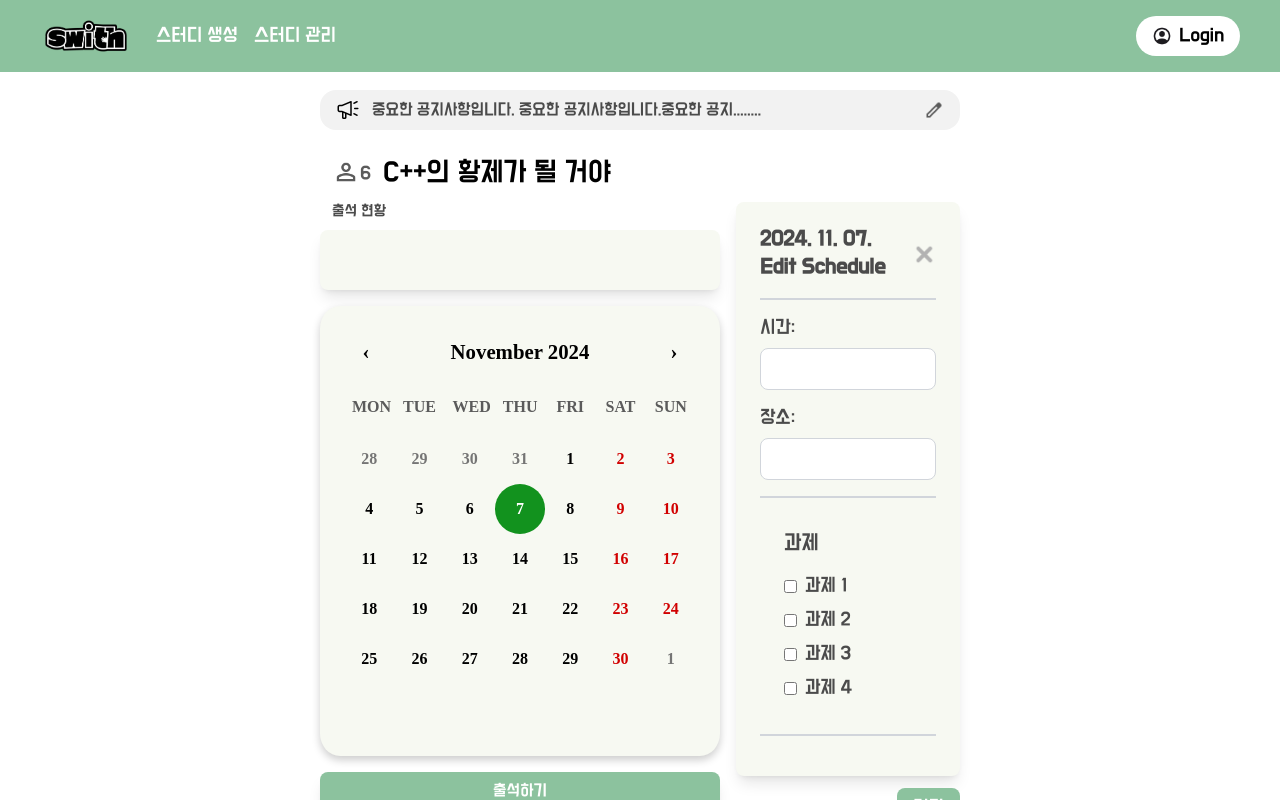
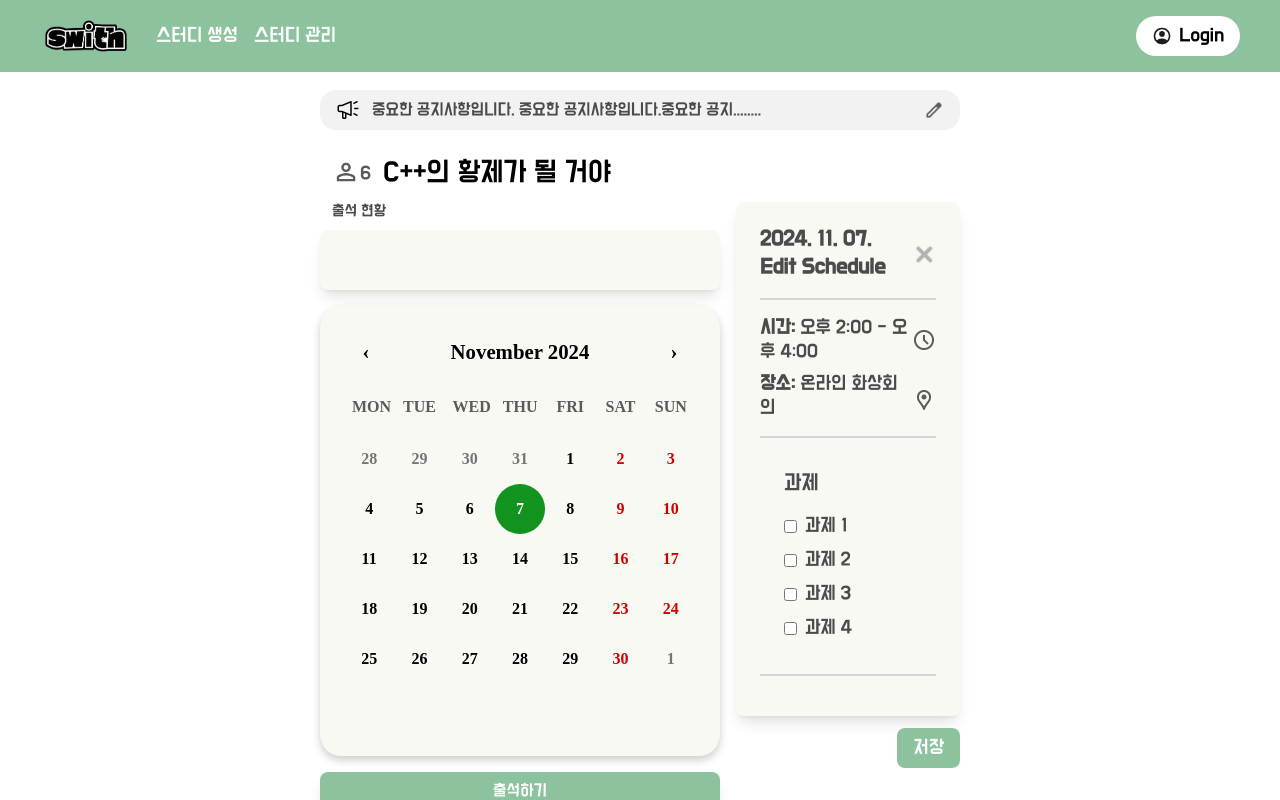
Before and after one commit to TeamSwith/Front, a React (Create React App) app: page /manage-study in a window 1280 px wide. Both pictures are taken after a click on the picture 1050 px from the left and 295 px from the top of the page. Shown: the top 800 px of the page. Built offline with nearby package versions, Linux system fonts and the light colour scheme.

Commit message:
editManage 구현

```diff
--- a/src/components/EditSIdebar.js
+++ b/src/components/EditSIdebar.js
@@ -1,5 +1,7 @@
 import React from 'react';
 import xIcon from "../assets/X.png";
+import timeIcon from "../assets/timeEdit.png";
+import locationIcon from "../assets/location.png";
 
 const EditSidebar = ({ scheduleData, tasks, handleCheckboxChange, setIsEditing }) => {
   return (
@@ -14,12 +16,15 @@ const EditSidebar = ({ scheduleData, tasks, handleCheckboxChange, setIsEditing }
                     onClick={() => setIsEditing(false)} />
                 </div>
             <hr className="border-t-[2px] border-gray-300 mb-4" />
-            <form>
-                <label className="block mb-2 text-[#4B4B4B]">시간:</label>
-                <input type="text" className="w-full p-2 mb-4 border border-gray-300 rounded-lg" />
-                <label className="block mb-2 text-[#4B4B4B]">장소:</label>
-                <input type="text" className="w-full p-2 mb-4 border border-gray-300 rounded-lg" />
-            </form>
+                <div className="flex justify-between items-center mb-2">
+                    <p className="text-[#4B4B4B]">
+                        <strong>시간:</strong> {scheduleData.time}</p>
+                    <img src={timeIcon} ali="time edit" className="w-6 h-6 cursor-pointer" />
+                </div>
+                <div className="flex justify-between items-center mb-2">
+                    <p className="text-[#4B4B4B] mb-2"><strong>장소:</strong> {scheduleData.location}</p>
+                    <img src={locationIcon} ali="location edit" className="w-6 h-6 cursor-pointer" />
+                </div>
 
             <hr className="border-t-[2px] border-gray-300 mb-2" />
             <div className="p-6">
--- a/src/components/ManageSidebar.js
+++ b/src/components/ManageSidebar.js
@@ -13,8 +13,7 @@ const ManageSidebar = ({ activeTab, setActiveTab, progressPercentage, tasks, han
                 onClick={() => setActiveTab('schedule')}
                 className={`text-lg font-semibold pb-2 ${
                 activeTab === 'schedule' ? 'text-[#8CC29E] border-b-2 border-[#8CC29E]' : 'text-gray-500'
-            }`}
-            >
+                }`} >
               Schedule
             </button>
             <button
```
Also changed, not shown: src/assets/location.png (added), src/assets/timeEdit.png (added). Lines whose indentation alone changed are shown as unchanged.
